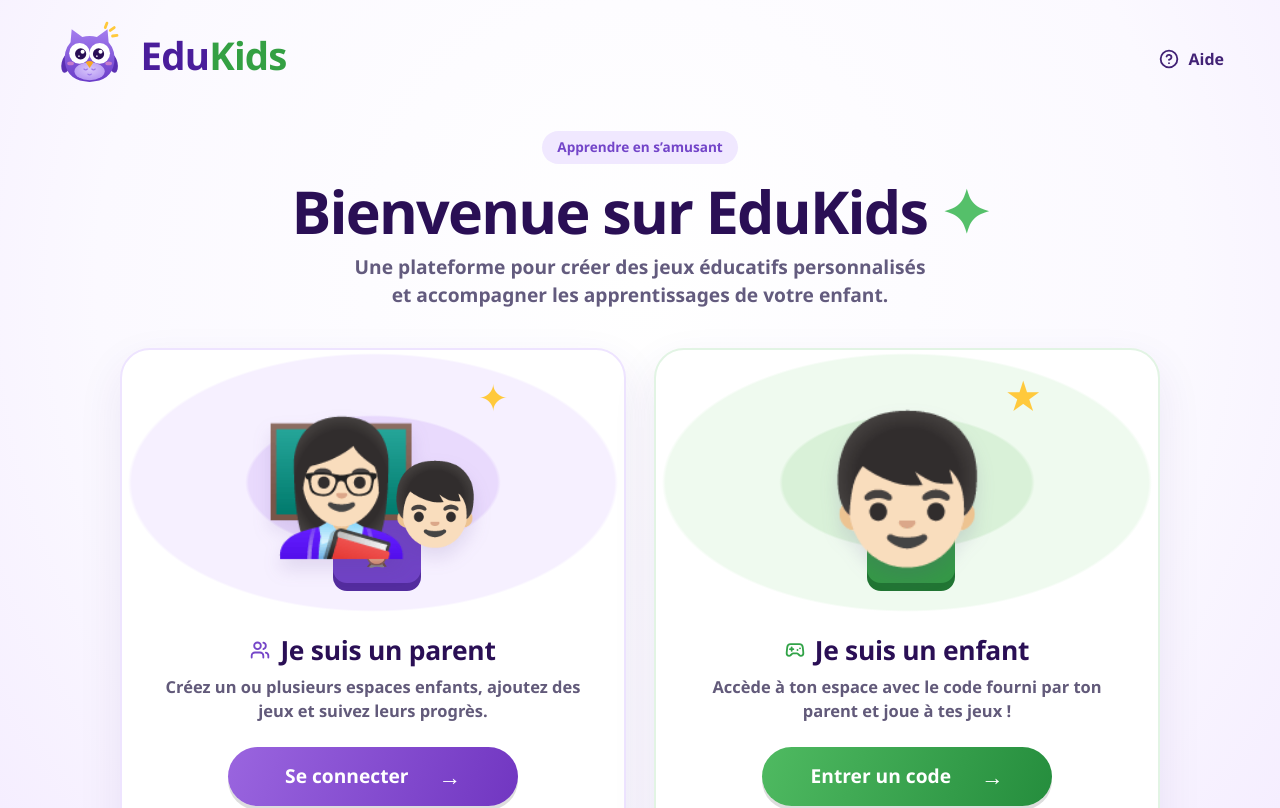
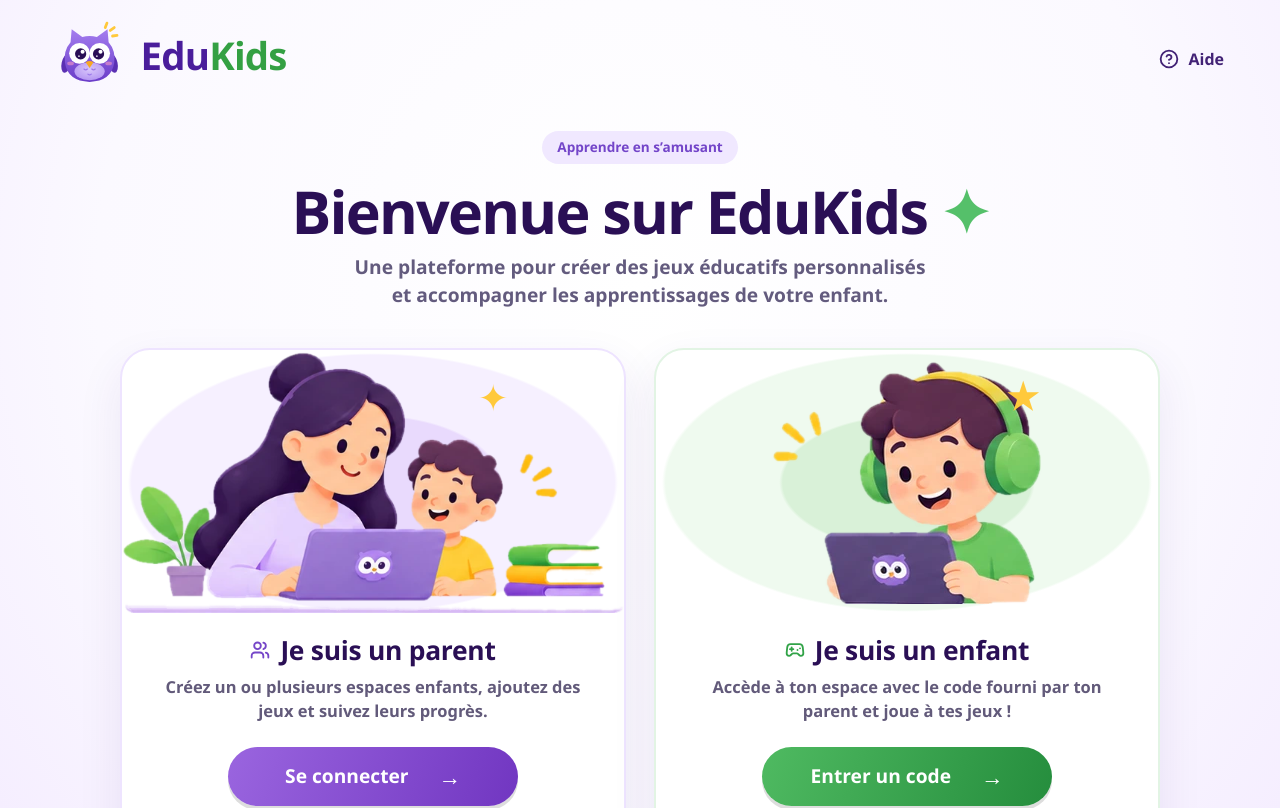
Before and after one commit to eyagheribi/EduKids, an Angular app in the folder frontend/: page / in a window 1280 px wide. Shown: the top 808 px of the page. Built offline with nearby package versions, Linux system fonts and the light colour scheme.

Commit message:
Use mockup illustrations across entry pages

```diff
--- a/frontend/src/app/features/auth/parent-login/parent-login.page.ts
+++ b/frontend/src/app/features/auth/parent-login/parent-login.page.ts
@@ -6,10 +6,11 @@ import { SessionService } from '../../../core/auth/session.service';
 import { toApiError } from '../../../core/api/api-error';
 import { LogoComponent } from '../../../shared/ui/brand/logo.component';
 import { IconComponent } from '../../../shared/ui/icon/icon.component';
+import { IllustrationComponent } from '../../../shared/ui/illustration/illustration.component';
 
-@Component({ selector: 'ek-parent-login-page', imports: [ReactiveFormsModule, RouterLink, LogoComponent, IconComponent], changeDetection: ChangeDetectionStrategy.OnPush,
+@Component({ selector: 'ek-parent-login-page', imports: [ReactiveFormsModule, RouterLink, LogoComponent, IconComponent, IllustrationComponent], changeDetection: ChangeDetectionStrategy.OnPush,
   template: `
-    <main class="auth"><aside class="story"><a routerLink="/"><ek-logo size="lg" /></a><h1>Espace Parent <i>✦</i></h1><p>Créez des espaces personnalisés pour vos enfants, concevez leurs jeux et suivez leurs progrès.</p><div class="illustration"><span>👩🏻‍🏫</span><span>👦🏻</span><b>🦉</b></div><div class="benefits"><div><span>🎮</span>Créez des jeux</div><div><span>👨‍👩‍👧</span>Gérez plusieurs enfants</div><div><span>📊</span>Suivez leurs résultats</div></div></aside>
+    <main class="auth"><aside class="story"><a routerLink="/"><ek-logo size="lg" /></a><h1>Espace Parent <i>✦</i></h1><p>Créez des espaces personnalisés pour vos enfants, concevez leurs jeux et suivez leurs progrès.</p><div class="illustration"><ek-illustration name="parent-child-laptop" width="500" [decorative]="false"/></div><div class="benefits"><div><span>🎮</span>Créez des jeux</div><div><span>👨‍👩‍👧</span>Gérez plusieurs enfants</div><div><span>📊</span>Suivez leurs résultats</div></div></aside>
     <section class="panel"><a class="back" routerLink="/"><ek-icon name="arrow-left" /> Retour</a><header><h2>Connexion Parent</h2><p>Accédez à votre espace pour gérer les comptes de vos enfants.</p></header>
       @if (message()) { <div class="alert" role="alert">{{message()}}</div> }
       <form [formGroup]="form" (ngSubmit)="submit()" novalidate><label>Adresse e-mail<input type="email" formControlName="email" placeholder="exemple@email.com" autocomplete="email"></label><label>Mot de passe<input type="password" formControlName="motDePasse" placeholder="Votre mot de passe" autocomplete="current-password"></label><a class="forgot" routerLink="/aide">Mot de passe oublié ?</a><button class="primary" [disabled]="busy()">{{busy()?'Connexion…':'Se connecter'}} <span>→</span></button></form>
--- a/frontend/src/app/features/public/home/home.page.ts
+++ b/frontend/src/app/features/public/home/home.page.ts
@@ -2,18 +2,19 @@ import { ChangeDetectionStrategy, Component } from '@angular/core';
 import { RouterLink } from '@angular/router';
 import { LogoComponent } from '../../../shared/ui/brand/logo.component';
 import { IconComponent } from '../../../shared/ui/icon/icon.component';
+import { IllustrationComponent } from '../../../shared/ui/illustration/illustration.component';
 
 @Component({
   selector: 'ek-home-page',
-  imports: [RouterLink, LogoComponent, IconComponent],
+  imports: [RouterLink, LogoComponent, IconComponent, IllustrationComponent],
   changeDetection: ChangeDetectionStrategy.OnPush,
   template: `
     <main class="welcome">
       <header class="topbar"><a routerLink="/" aria-label="EduKids, accueil"><ek-logo size="lg" /></a><a class="help" routerLink="/aide"><ek-icon name="help" /> Aide</a></header>
       <section class="intro"><span class="eyebrow">Apprendre en s’amusant</span><h1>Bienvenue sur EduKids <span>✦</span></h1><p>Une plateforme pour créer des jeux éducatifs personnalisés<br>et accompagner les apprentissages de votre enfant.</p></section>
       <section class="choices" aria-label="Choisissez votre espace">
-        <article class="choice parent"><div class="art"><span class="orb">✦</span><div class="people"><span class="adult">👩🏻‍🏫</span><span class="kid">👦🏻</span></div><div class="laptop">🦉</div></div><div class="choice-body"><h2><ek-icon name="users" /> Je suis un parent</h2><p>Créez un ou plusieurs espaces enfants, ajoutez des jeux et suivez leurs progrès.</p><a class="button purple" routerLink="/parent/connexion">Se connecter <span>→</span></a><a class="sub-link" routerLink="/parent/inscription">Créer un compte parent</a></div></article>
-        <article class="choice child"><div class="art"><span class="orb">★</span><div class="people solo">👦🏻</div><div class="laptop green-laptop">🎮</div></div><div class="choice-body"><h2><ek-icon name="gamepad" /> Je suis un enfant</h2><p>Accède à ton espace avec le code fourni par ton parent et joue à tes jeux !</p><a class="button green" routerLink="/enfant/connexion">Entrer un code <span>→</span></a></div></article>
+        <article class="choice parent"><div class="art"><span class="orb">✦</span><ek-illustration name="parent-child-laptop" width="520" [decorative]="false" /></div><div class="choice-body"><h2><ek-icon name="users" /> Je suis un parent</h2><p>Créez un ou plusieurs espaces enfants, ajoutez des jeux et suivez leurs progrès.</p><a class="button purple" routerLink="/parent/connexion">Se connecter <span>→</span></a><a class="sub-link" routerLink="/parent/inscription">Créer un compte parent</a></div></article>
+        <article class="choice child"><div class="art"><span class="orb">★</span><ek-illustration name="child-headphones" width="250" [decorative]="false" /></div><div class="choice-body"><h2><ek-icon name="gamepad" /> Je suis un enfant</h2><p>Accède à ton espace avec le code fourni par ton parent et joue à tes jeux !</p><a class="button green" routerLink="/enfant/connexion">Entrer un code <span>→</span></a></div></article>
       </section>
       <footer>Un petit pas chaque jour, de grandes réussites ! <span>💜</span></footer>
     </main>`,
```
Also changed, not shown: frontend/src/app/features/auth/child-login/child-login.page.ts (+3 -2 lines), frontend/src/app/features/auth/parent-register/parent-register.page.ts (+3 -2 lines).
